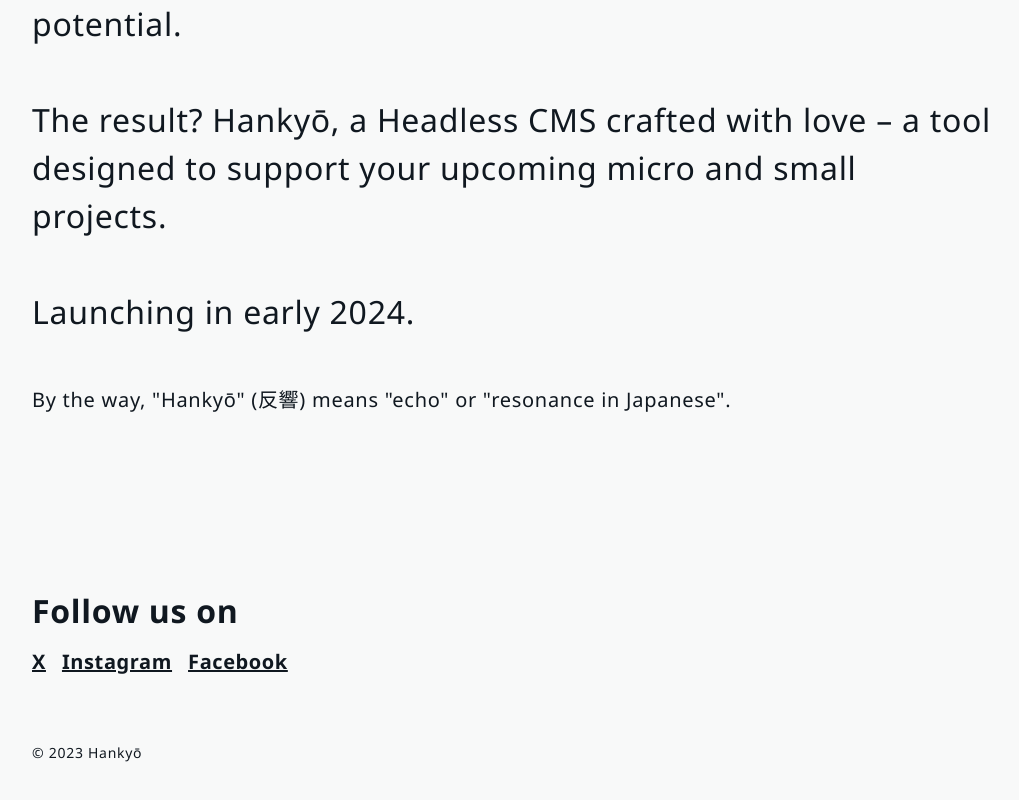
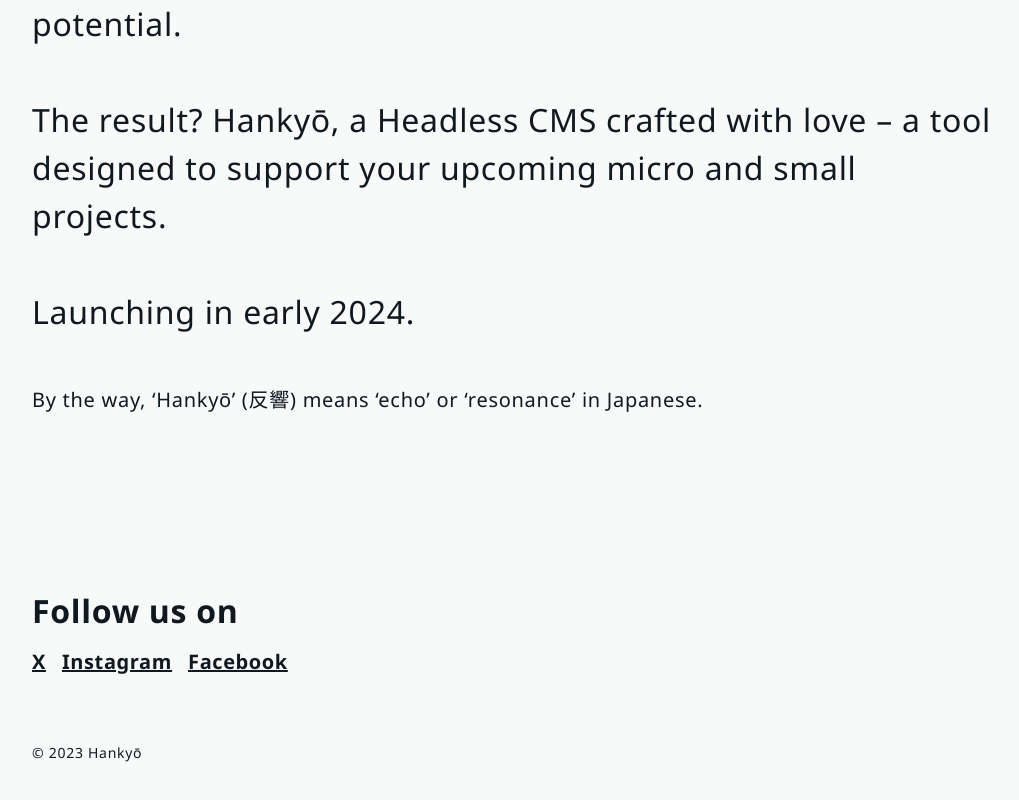
Before and after one commit to tonydefaria/withhankyo, a Next.js app: page / in a window 1280 px wide. Shown: the part 729-1529 px from the top of the page, without its empty margins (8-1027 px from the left). Built offline with nearby package versions, Linux system fonts and the light colour scheme; a web font is replaced by a local one.

Commit message:
fix parse error

```diff
--- a/pages/index.js
+++ b/pages/index.js
@@ -30,7 +30,7 @@ export default function Index() {
         <p>The result? Hankyō, a Headless CMS crafted with love – a tool designed to support your upcoming micro and small projects.</p>
         <p>Launching in early 2024.</p>
        {/* <div class="ml-embedded" data-form="mQza1P"></div> */}
-        <p className="font-size-m">By the way, "Hankyō" (反響) means "echo" or "resonance in Japanese".</p>
+       <p className="font-size-m">By the way, &lsquo;Hankyō&rsquo; (反響) means &lsquo;echo&rsquo; or &lsquo;resonance&rsquo; in Japanese.</p>
       </div>
     </Layout>
   );
```
Also changed, not shown: 1 other file (tests, documents, lock files or other folders).
